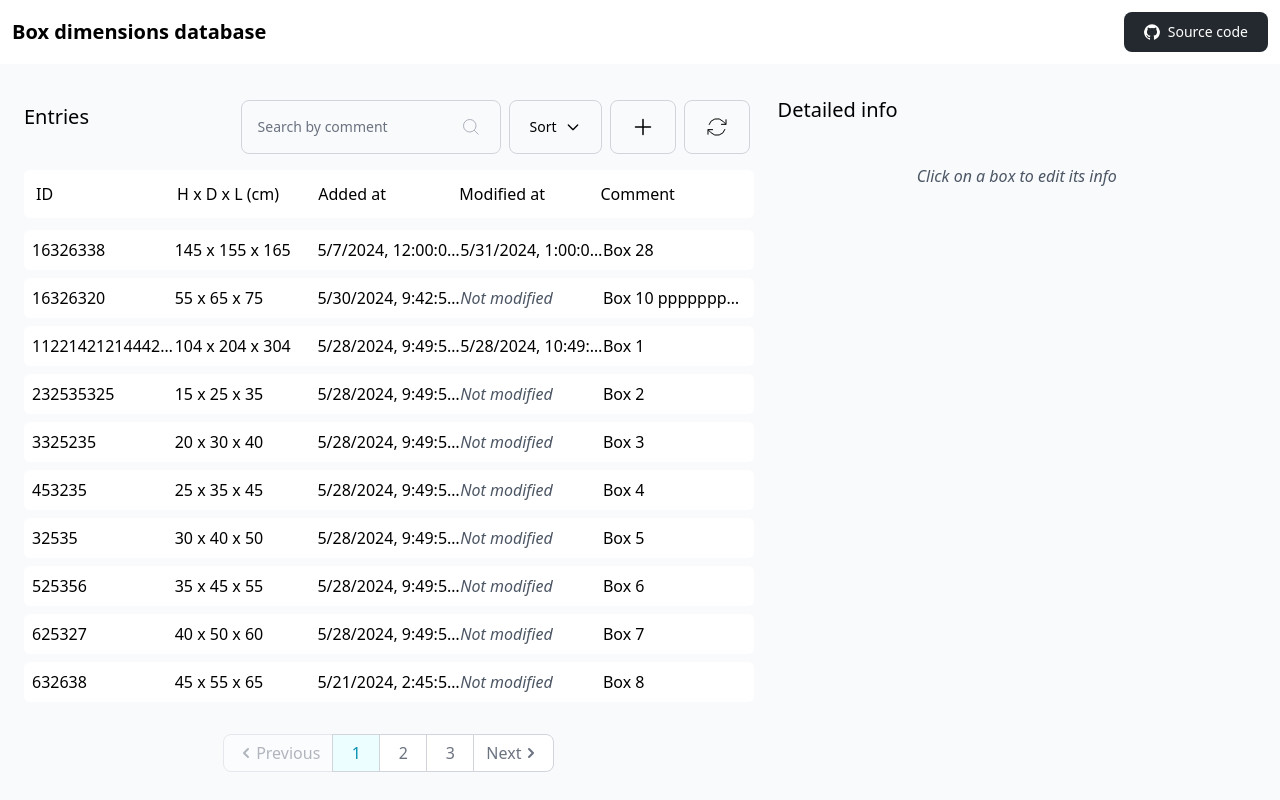
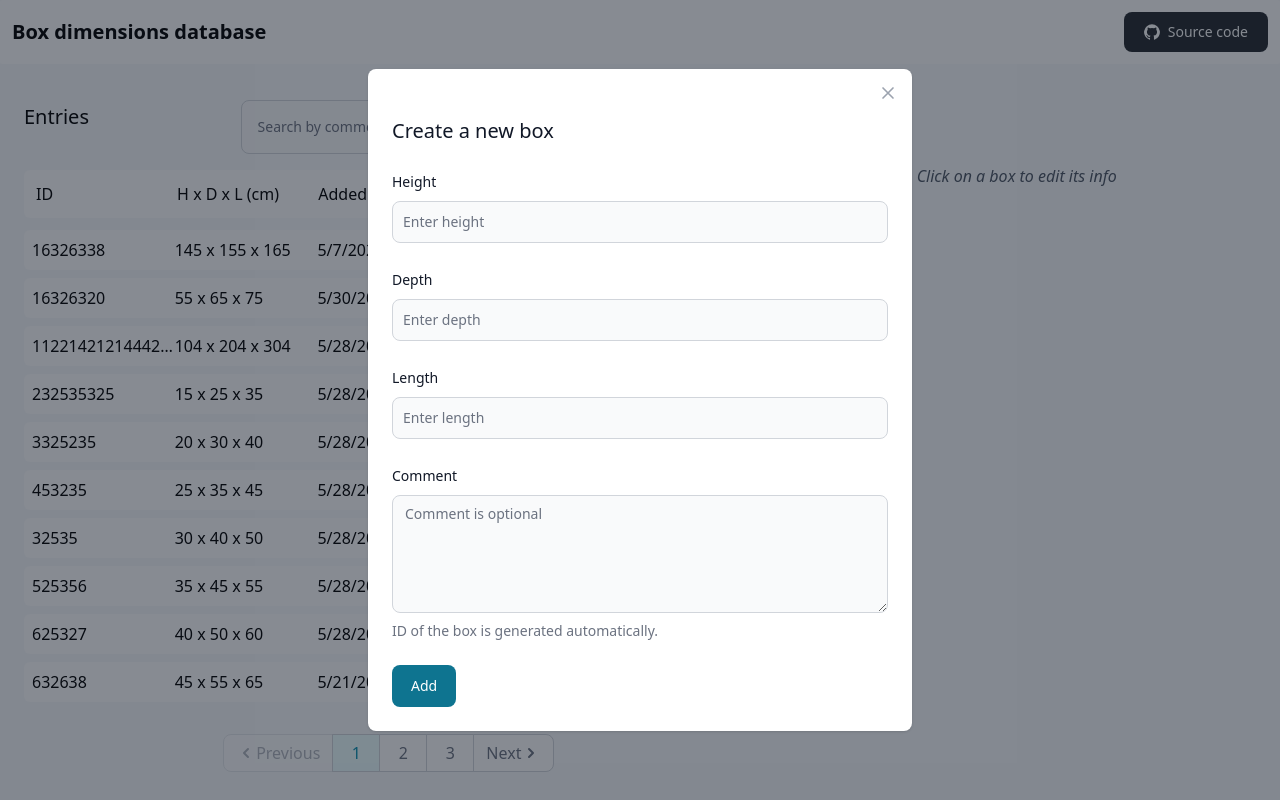
Before and after one commit to kristianka/boxdb-app, a React (Vite) app: page / in a window 1280 px wide. Both pictures are taken after a click on the button 642 px from the left and 127 px from the top of the page. Built offline with nearby package versions, Linux system fonts and the light colour scheme.

Commit message:
add popup modal for adding boxes, add basic error handling if values are missing or negative

```diff
--- a/src/components/BoxDetails.tsx
+++ b/src/components/BoxDetails.tsx
@@ -1,5 +1,7 @@
 import { useEffect, useState } from "react";
 import { Box } from "../types";
+import { isValid } from "../misc";
+import ErrorMessage from "./ErrorMessage";
 
 interface props {
   box: Box;
@@ -13,6 +15,7 @@ const BoxDetails = ({ box }: props) => {
   const [comment, setComment] = useState("");
 
   const [reset, setReset] = useState(false);
+  const [error, setError] = useState(false);
 
   const undoChanges = () => {
     // Toggle reset state to trigger useEffect
@@ -45,7 +48,14 @@ const BoxDetails = ({ box }: props) => {
   }, [box, reset]);
 
   const saveChanges = () => {
+    if (!isValid(height, depth, length)) {
+      console.log("not valid");
+      setError(true);
+      return;
+    }
     console.log("save changes");
+    // db call to update box
+    setError(false);
   };
 
   return (
@@ -90,6 +100,13 @@ const BoxDetails = ({ box }: props) => {
             </button>
           </div>
         </div>
+        {error && (
+          <ErrorMessage
+            title="Error while modifying."
+            description="Make sure all values are numbers, greater than 0, and not empty."
+          />
+        )}
+
         <div className="mb-5 mt-3">
           <p>Added at {new Date(box.addedAt).toLocaleString()}</p>
           {box.modifiedAt && (
@@ -98,9 +115,9 @@ const BoxDetails = ({ box }: props) => {
         </div>
         <form action="">
           <div className="mb-3">
-            <label htmlFor="height">Height: </label>
+            <label htmlFor="height">Height:</label>
             <input
-              className="w-full rounded-md border-2 border-gray-300 p-2"
+              className="mt-2 w-full rounded-md border-2 border-gray-300 bg-gray-50 p-2"
               name="height"
               type="number"
               value={height}
@@ -110,7 +127,7 @@ const BoxDetails = ({ box }: props) => {
           <div className="mb-3">
             <label htmlFor="depth">Depth: </label>
             <input
-              className="w-full rounded-md border-2 border-gray-300 p-2"
+              className="mt-2 w-full rounded-md border-2 border-gray-300 bg-gray-50 p-2"
               name="depth"
               type="number"
               value={depth}
@@ -120,7 +137,7 @@ const BoxDetails = ({ box }: props) => {
           <div className="mb-3">
             <label htmlFor="length">Length: </label>
             <input
-              className="w-full rounded-md border-2 border-gray-300 p-2"
+              className="mt-2 w-full rounded-md border-2 border-gray-300 bg-gray-50 p-2"
               name="length"
               type="number"
               value={length}
@@ -130,7 +147,7 @@ const BoxDetails = ({ box }: props) => {
           <div className="mb-3">
             <label htmlFor="comment">Comment: </label>
             <textarea
-              className="w-full rounded-md border-2 border-gray-300 p-2"
+              className="mt-2 w-full rounded-md border-2 border-gray-300 bg-gray-50 p-2"
               name="comment"
               value={comment}
               onChange={(e) => setComment(e.target.value)}
@@ -140,7 +157,7 @@ const BoxDetails = ({ box }: props) => {
           <button
             type="button"
             title="Save changes"
-            className="mb-5 inline-flex items-center rounded-lg border border-gray-300 bg-gray-50 px-5 py-2.5 text-center text-sm font-medium hover:bg-green-500"
+            className="mb-5 inline-flex items-center rounded-lg border border-gray-300 bg-gray-50 px-5 py-2.5 text-center text-sm font-medium hover:bg-green-400"
             onClick={saveChanges}
           >
             <svg
--- a/src/components/Buttons/NewBox.tsx
+++ b/src/components/Buttons/NewBox.tsx
@@ -1,12 +1,14 @@
+import { useState } from "react";
+import NewBoxModal from "./NewBoxModal";
+
 const NewBox = () => {
-  const handleClick = () => {
-    console.log("Add a new box");
-  };
+  const [openModal, setOpenModal] = useState(false);
 
   return (
+    <>
       <button
         type="button"
-      onClick={handleClick}
+        onClick={() => setOpenModal(true)}
         title="Add a new box"
         className="m-1 inline-flex items-center rounded-lg border border-gray-300 bg-gray-50 px-5 py-2.5 text-center text-sm font-medium hover:bg-gray-300"
       >
@@ -25,6 +27,8 @@ const NewBox = () => {
           />
         </svg>
       </button>
+      <NewBoxModal openModal={openModal} setOpenModal={setOpenModal} />
+    </>
   );
 };
 
--- /dev/null
+++ b/src/components/Buttons/NewBoxModal.tsx
@@ -0,0 +1,137 @@
+import { Button, Label, Modal, TextInput, Textarea } from "flowbite-react";
+import { useState } from "react";
+import { isValid } from "../../misc";
+import ErrorMessage from "../ErrorMessage";
+
+interface props {
+  openModal: boolean;
+  setOpenModal: (value: boolean) => void;
+}
+
+const NewBoxModal = ({ openModal, setOpenModal }: props) => {
+  // height, depth, and length are strings not nums so inputs work better
+  const [height, setHeight] = useState("");
+  const [depth, setDepth] = useState("");
+  const [length, setLength] = useState("");
+  const [comment, setComment] = useState("");
+
+  const [error, setError] = useState(false);
+
+  function onCloseModal() {
+    setOpenModal(false);
+  }
+
+  const addBox = () => {
+    const heightNum = Number(height);
+    const depthNum = Number(depth);
+    const lengthNum = Number(length);
+
+    console.log("add box");
+    if (!isValid(heightNum, depthNum, lengthNum)) {
+      console.log("not valid");
+      setError(true);
+      return;
+    }
+
+    console.log("add box");
+    // db call to add box
+    // reset values
+    setHeight("");
+    setDepth("");
+    setLength("");
+    setComment("");
+    setError(false);
+    setOpenModal(false);
+  };
+
+  return (
+    <>
+      <Modal
+        dismissible
+        show={openModal}
+        size="xl"
+        onClose={onCloseModal}
+        popup
+      >
+        <Modal.Header />
+        <Modal.Body>
+          <div className="space-y-6">
+            <h3 className="text-xl font-medium text-gray-900 dark:text-white">
+              Create a new box
+            </h3>
+            {error && (
+              <ErrorMessage
+                title="Error while adding."
+                description="Make sure all values are numbers, greater than 0, and not empty."
+              />
+            )}
+            <div>
+              <div className="mb-2 block">
+                <Label htmlFor="height" value="Height" />
+              </div>
+              <TextInput
+                placeholder="Enter height"
+                min={0}
+                max={10000}
+                type="number"
+                id="height"
+                value={height}
+                onChange={(event) => setHeight(event.target.value)}
+                required
+              />
+            </div>
+            <div>
+              <div className="mb-2 block">
+                <Label htmlFor="depth" value="Depth" />
+              </div>
+              <TextInput
+                placeholder="Enter depth"
+                min={0}
+                max={10000}
+                type="number"
+                id="depth"
+                value={depth}
+                onChange={(event) => setDepth(event.target.value)}
+                required
+              />
+            </div>
+            <div>
+              <div className="mb-2 block">
+                <Label htmlFor="length" value="Length" />
+              </div>
+              <TextInput
+                placeholder="Enter length"
+                min={0}
+                max={10000}
+                type="number"
+                id="length"
+                value={length}
+                onChange={(event) => setLength(event.target.value)}
+                required
+              />
+            </div>
+
+            <div>
+              <div className="mb-2 block">
+                <Label htmlFor="comment" value="Comment" />
+              </div>
+              <Textarea
+                rows={5}
+                id="comment"
+                value={comment}
+                placeholder="Comment is optional"
+                helperText="ID of the box is generated automatically."
+                onChange={(e) => setComment(e.target.value)}
+              />
+            </div>
+            <div className="w-full">
+              <Button onClick={addBox}>Add</Button>
+            </div>
+          </div>
+        </Modal.Body>
+      </Modal>
+    </>
+  );
+};
+
+export default NewBoxModal;
--- /dev/null
+++ b/src/components/ErrorMessage.tsx
@@ -0,0 +1,17 @@
+import { Alert } from "flowbite-react";
+import { HiInformationCircle } from "react-icons/hi";
+
+interface props {
+  title: string;
+  description: string;
+}
+
+const ErrorMessage = ({ title, description }: props) => {
+  return (
+    <Alert color="failure" icon={HiInformationCircle}>
+      <span className="font-medium">{title}</span> {description}
+    </Alert>
+  );
+};
+
+export default ErrorMessage;
--- /dev/null
+++ b/src/misc.ts
@@ -0,0 +1,15 @@
+// check values are numbers and greater than 0
+
+export const isValid = (
+  heightNum: number,
+  depthNum: number,
+  lengthNum: number,
+) => {
+  if (isNaN(heightNum) || isNaN(depthNum) || isNaN(lengthNum)) {
+    return false;
+  }
+  if (heightNum > 0 && depthNum > 0 && lengthNum > 0) {
+    return true;
+  }
+  return false;
+};
```
Lines whose indentation alone changed are shown as unchanged.
